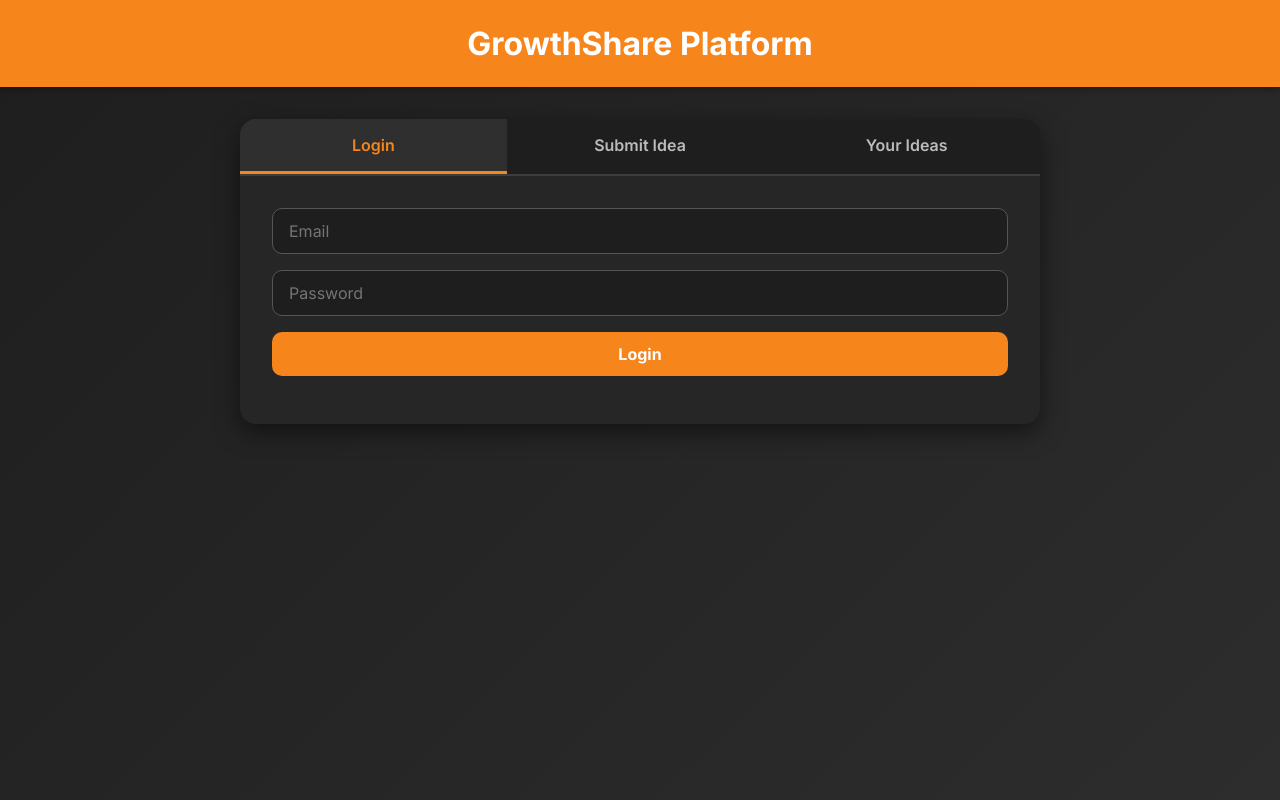
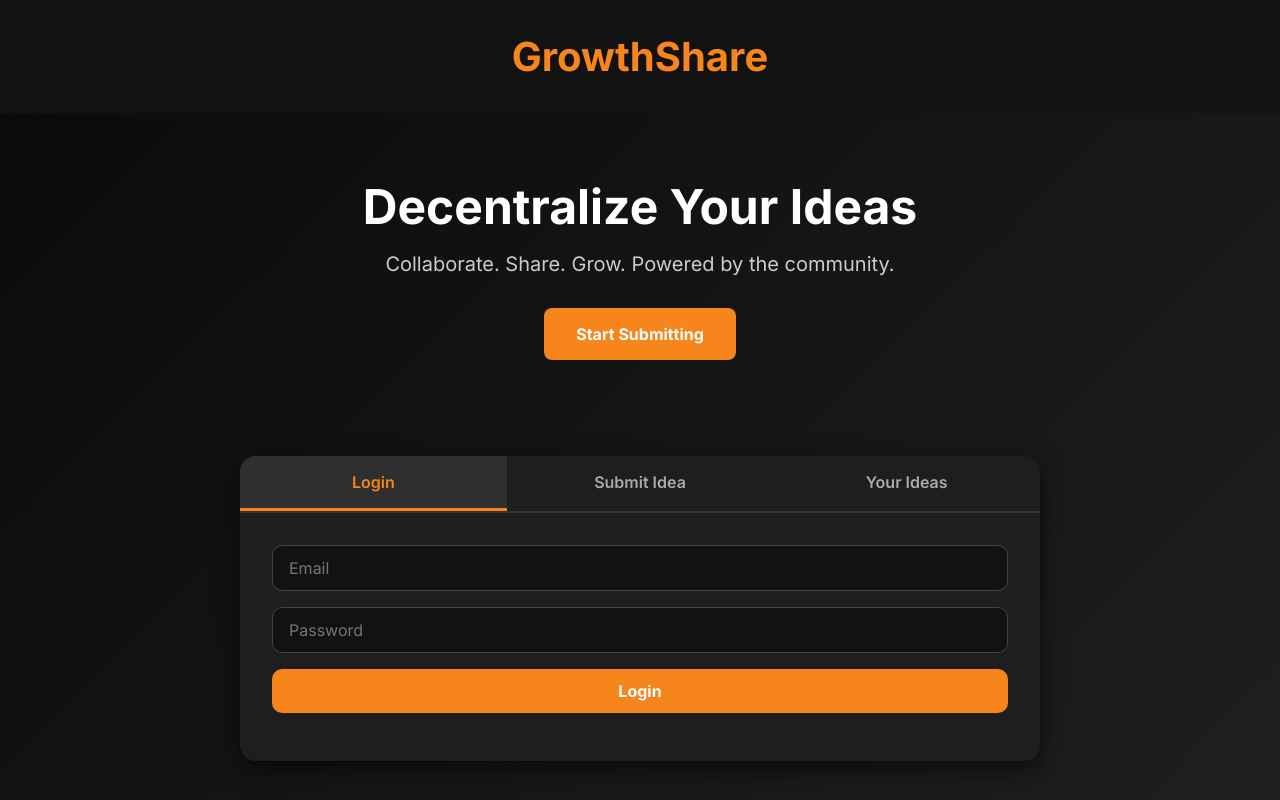
Before and after one commit to gravy291/growthshare01, a plain HTML site: page index.html in a window 1280 px wide. Drawn offline with Linux system fonts and the light colour scheme.

Commit message:
Add files via upload

```diff
--- a/index.html
+++ b/index.html
@@ -3,7 +3,7 @@
 <head>
   <meta charset="UTF-8">
   <meta name="viewport" content="width=device-width, initial-scale=1.0">
-  <title>GrowthShare Dashboard</title>
+  <title>GrowthShare</title>
   <link href="https://fonts.googleapis.com/css2?family=Inter:wght@400;600;700&display=swap" rel="stylesheet">
   <style>
     * {
@@ -13,20 +13,46 @@
       font-family: 'Inter', sans-serif;
     }
     body {
-      background: linear-gradient(135deg, #1e1e1e, #2d2d2d);
+      background: linear-gradient(135deg, #0a0a0a, #1f1f1f);
       color: #fff;
       min-height: 100vh;
       display: flex;
       flex-direction: column;
     }
     header {
-      background-color: #f6851b;
-      color: white;
-      padding: 1.5rem 2rem;
+      background: #121212;
+      padding: 2rem;
       text-align: center;
-      font-size: 2rem;
+      font-size: 2.5rem;
+      font-weight: 700;
+      color: #f6851b;
+    }
+    .hero {
+      text-align: center;
+      padding: 4rem 2rem;
+    }
+    .hero h1 {
+      font-size: 3rem;
+      margin-bottom: 1rem;
+    }
+    .hero p {
+      font-size: 1.25rem;
+      color: #ccc;
+      margin-bottom: 2rem;
+    }
+    .hero button {
+      background: #f6851b;
+      color: #fff;
+      border: none;
+      padding: 1rem 2rem;
+      font-size: 1rem;
+      border-radius: 8px;
       font-weight: bold;
-      box-shadow: 0 2px 8px rgba(0,0,0,0.3);
+      cursor: pointer;
+      transition: background 0.3s ease;
+    }
+    .hero button:hover {
+      background: #e76f00;
     }
     main {
       flex: 1;
@@ -36,17 +62,16 @@
       padding: 2rem;
     }
     .container {
-      background: #262626;
+      background: #1e1e1e;
       width: 100%;
       max-width: 800px;
       border-radius: 16px;
-      box-shadow: 0 8px 24px rgba(0, 0, 0, 0.5);
+      box-shadow: 0 8px 24px rgba(0, 0, 0, 0.6);
       overflow: hidden;
     }
     .tabs {
       display: flex;
-      border-bottom: 2px solid #3d3d3d;
-      background-color: #1e1e1e;
+      border-bottom: 2px solid #333;
     }
     .tab {
       flex: 1;
@@ -54,7 +79,7 @@
       padding: 1rem;
       cursor: pointer;
       font-weight: 600;
-      color: #bbb;
+      color: #aaa;
       transition: all 0.3s ease;
     }
     .tab.active {
@@ -75,22 +100,20 @@
       width: 100%;
       padding: 0.75rem 1rem;
       margin-bottom: 1rem;
-      border: 1px solid #555;
+      border: 1px solid #444;
       border-radius: 10px;
       font-size: 1rem;
-      background-color: #1e1e1e;
+      background-color: #121212;
       color: #fff;
     }
     form button {
       background-color: #f6851b;
-      color: #fff;
       font-weight: 700;
-      cursor: pointer;
       border: none;
-      transition: background 0.3s ease;
+      transition: 0.3s;
     }
     form button:hover {
-      background-color: #e07d12;
+      background-color: #e76f00;
     }
     .message {
       padding: 0.5rem 1rem;
@@ -107,7 +130,7 @@
       color: #ffc9c9;
     }
     #ideas-list > div {
-      background: #1e1e1e;
+      background: #121212;
       padding: 1rem;
       border-radius: 8px;
       margin-bottom: 1rem;
@@ -121,7 +144,12 @@
   </style>
 </head>
 <body>
-  <header>GrowthShare Platform</header>
+  <header>GrowthShare</header>
+  <section class="hero">
+    <h1>Decentralize Your Ideas</h1>
+    <p>Collaborate. Share. Grow. Powered by the community.</p>
+    <button onclick="showTab(1)">Start Submitting</button>
+  </section>
   <main>
     <div class="container">
       <div class="tabs">
```
